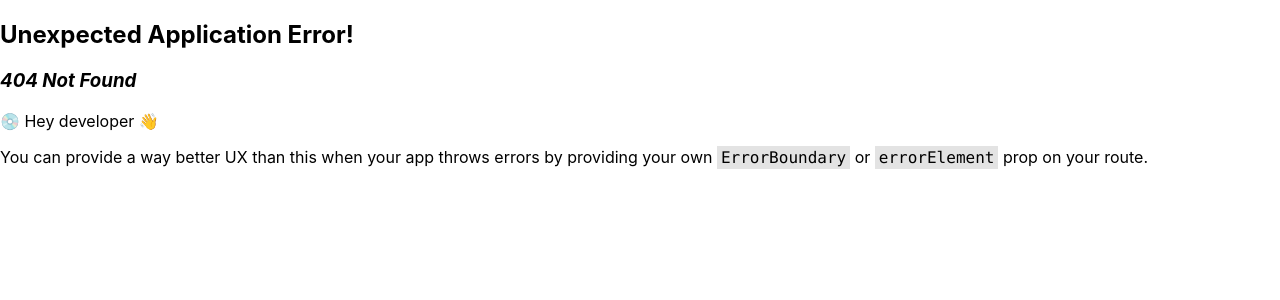
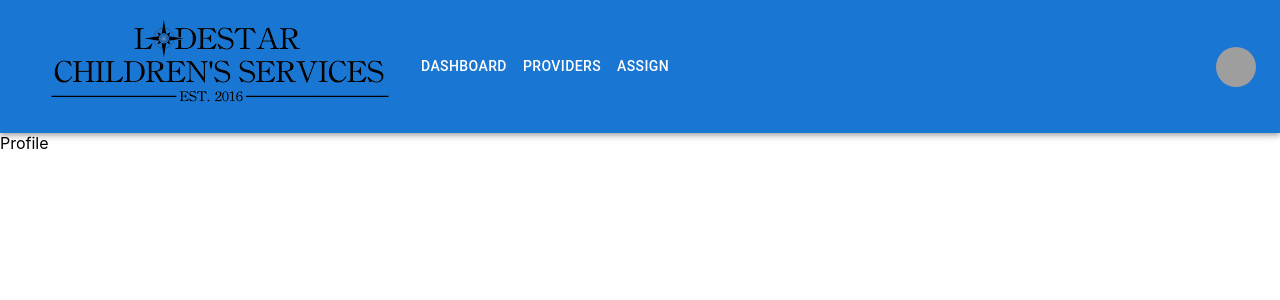
Before and after one commit to cfgjc24/Team-9, a React (Create React App) app in the folder frontend/: page /profile in a window 1280 px wide. Before the commit this address had no page. Shown: the top 300 px of the page. Built offline with nearby package versions, Linux system fonts and the light colour scheme; grey boxes are pictures that could not be loaded.

Commit message:
added profile page and updated routes to include the profile route

```diff
--- a/frontend/src/Components/NavBar/NavBar.tsx
+++ b/frontend/src/Components/NavBar/NavBar.tsx
@@ -94,14 +94,21 @@ const NavBar = (props: Props) => {
 							onClose={handleCloseUserMenu}
 						>
 							{settings.map((setting) => (
+								<Link
+									to={`/${setting.toLowerCase()}`}
+									style={{ textDecoration: "none" }}
+								>
 									<MenuItem
 										key={setting}
 										onClick={handleCloseUserMenu}
 									>
-									<Typography sx={{ textAlign: "center" }}>
+										<Typography
+											sx={{ textAlign: "center" }}
+										>
 											{setting}
 										</Typography>
 									</MenuItem>
+								</Link>
 							))}
 						</Menu>
 					</Box>
--- /dev/null
+++ b/frontend/src/Pages/Profile/Profile.tsx
@@ -0,0 +1,9 @@
+type Props = {}
+
+const Profile = (props: Props) => {
+	return (
+		<div>Profile</div>
+	)
+}
+
+export default Profile
--- a/frontend/src/Routes/Routes.tsx
+++ b/frontend/src/Routes/Routes.tsx
@@ -2,6 +2,7 @@ import App from "../App";
 import Dashboard from "../Pages/Dashboard/Dashboard";
 import { createBrowserRouter, Navigate } from "react-router-dom";
 import Providers from "../Pages/Providers/Providers";
+import Profile from "../Pages/Profile/Profile";
 
 export const router = createBrowserRouter([
 	{
@@ -20,6 +21,10 @@ export const router = createBrowserRouter([
 				path: "providers",
 				element: <Providers />,
 			},
+            {
+                path: "profile",
+                element: <Profile />,
+            }
 		],
 	},
 ]);
--- a/frontend/src/index.tsx
+++ b/frontend/src/index.tsx
@@ -7,7 +7,7 @@ import { RouterProvider } from 'react-router-dom';
 
 
 const root = ReactDOM.createRoot(
-  document.getElementById('root') as HTMLElement
+ 	document.getElementById('root') as HTMLElement
 );
 root.render(
 	<React.StrictMode>
```
Also changed, not shown: frontend/src/Pages/Profile/Porfile.css (added). Lines whose indentation alone changed are shown as unchanged.
